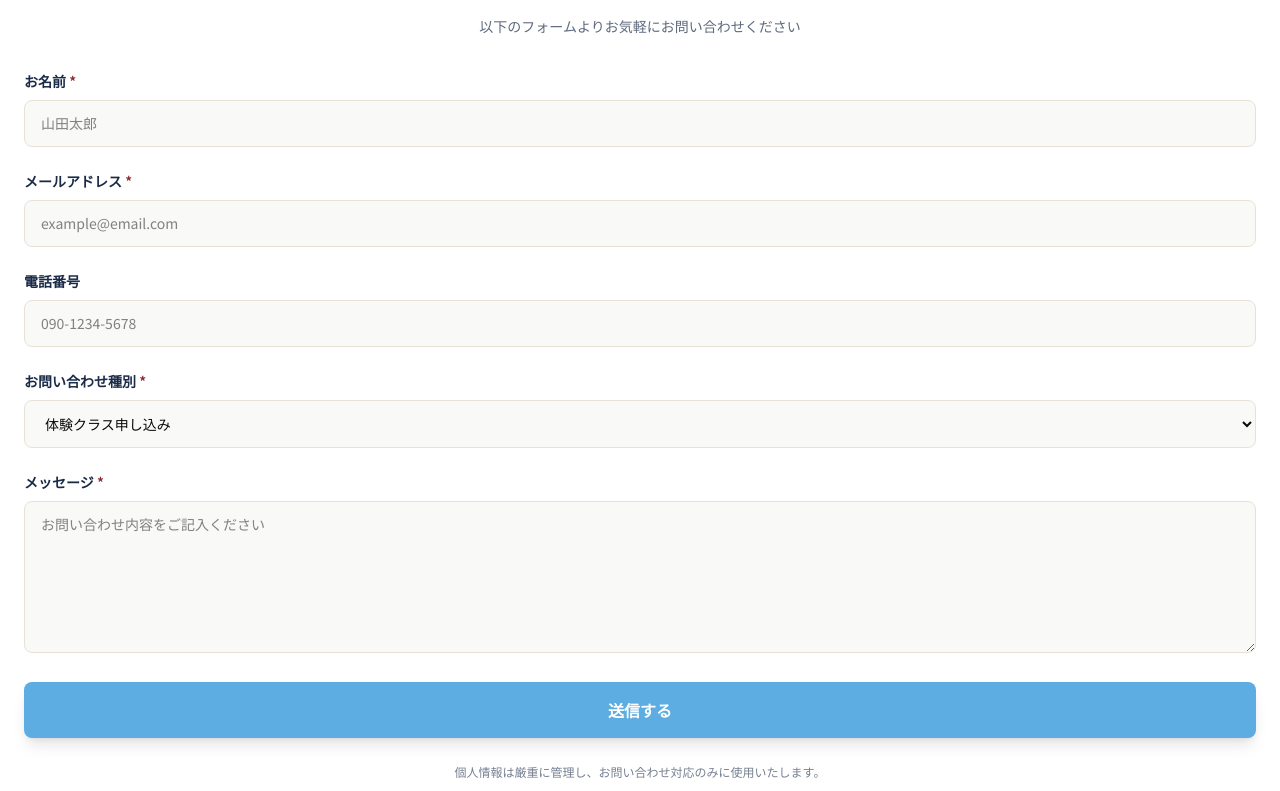
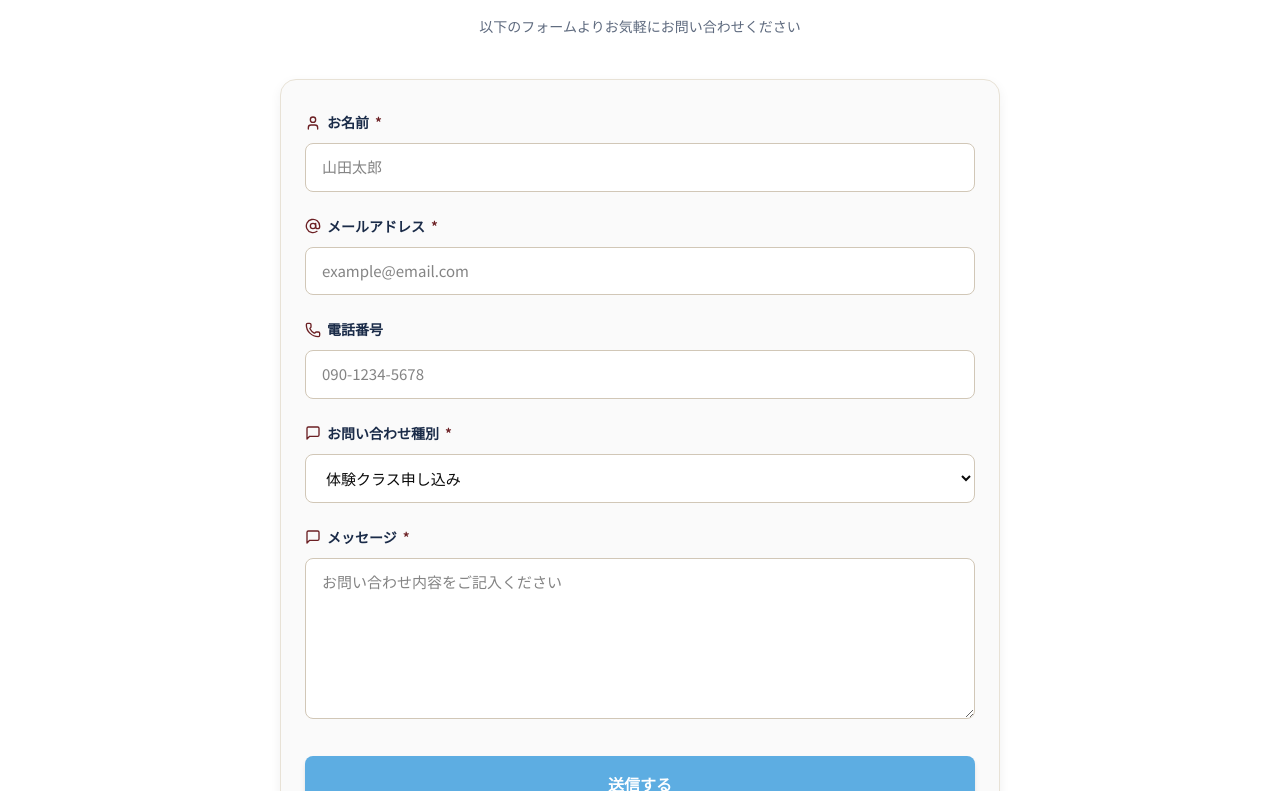
Before and after one commit to SeijiTomizawa/Peacefulmountainsystem, a React (Vite) app: page /contact in a window 1280 px wide. Shown: the part 489-1280 px from the top of the page. Built offline with nearby package versions, Linux system fonts and the light colour scheme; a web font is replaced by a local one.

Commit message:
Update files from Figma Make

```diff
--- a/package.json
+++ b/package.json
@@ -8,6 +8,7 @@
     "dev": "vite"
   },
   "dependencies": {
+    "@emailjs/browser": "^4.4.1",
     "lucide-react": "0.487.0",
     "motion": "12.23.24",
     "react-router-dom": "^7.12.0",
--- a/src/app/pages/ContactPage.tsx
+++ b/src/app/pages/ContactPage.tsx
@@ -1,6 +1,7 @@
 import { useState } from 'react';
 import type { FormEvent, ChangeEvent } from 'react';
-import { MapPin, Clock, Phone, Mail } from 'lucide-react';
+import { MapPin, Clock, Phone, Mail, User, AtSign, MessageSquare, Send } from 'lucide-react';
+import emailjs from '@emailjs/browser';
 import { useLanguage } from '../contexts/LanguageContext';
 import { translations } from '../translations/translations';
 import { NavigationDrawer } from '../components/NavigationDrawer';
@@ -14,6 +15,8 @@ export function ContactPage() {
   const [isDrawerOpen, setIsDrawerOpen] = useState(false);
   const { language } = useLanguage();
   const t = translations[language];
+  const [isSubmitting, setIsSubmitting] = useState(false);
+  const [submitStatus, setSubmitStatus] = useState<'idle' | 'success' | 'error'>('idle');
 
   const [formData, setFormData] = useState({
     name: '',
@@ -23,25 +26,62 @@ export function ContactPage() {
     message: ''
   });
 
-  const handleSubmit = (e: FormEvent) => {
+  const handleSubmit = async (e: FormEvent<HTMLFormElement>) => {
     e.preventDefault();
+    setIsSubmitting(true);
+    setSubmitStatus('idle');
 
-    // メール本文を作成
+    try {
+      // EmailJS設定 - これらの値は実際のEmailJSアカウントから取得する必要があります
+      // 現在はプレースホルダーとして設定しています
+      const SERVICE_ID = 'YOUR_SERVICE_ID';
+      const TEMPLATE_ID = 'YOUR_TEMPLATE_ID';
+      const PUBLIC_KEY = 'YOUR_PUBLIC_KEY';
+
+      // EmailJSのテンプレートパラメータ
+      const templateParams = {
+        from_name: formData.name,
+        from_email: formData.email,
+        phone: formData.phone || (language === 'jp' ? '未入力' : 'Not provided'),
+        inquiry_type: formData.inquiryType,
+        message: formData.message,
+        to_email: 'sokemiller@gmail.com',
+        language: language === 'jp' ? '日本語' : 'English'
+      };
+
+      // EmailJS使用版（アカウント設定後に有効化）
+      // await emailjs.send(SERVICE_ID, TEMPLATE_ID, templateParams, PUBLIC_KEY);
+
+      // 現在はmailtoリンクにフォールバック
       const emailBody = `
 ${language === 'jp' ? 'お名前' : 'Name'}: ${formData.name}
 ${language === 'jp' ? 'メールアドレス' : 'Email'}: ${formData.email}
-${language === 'jp' ? '電話番号' : 'Phone'}: ${formData.phone || language === 'jp' ? '未入力' : 'Not provided'}
+${language === 'jp' ? '電話番号' : 'Phone'}: ${formData.phone || (language === 'jp' ? '未入力' : 'Not provided')}
 ${language === 'jp' ? 'お問い合わせ種別' : 'Inquiry Type'}: ${formData.inquiryType}
 
 ${language === 'jp' ? 'メッセージ' : 'Message'}:
 ${formData.message}
       `.trim();
 
-    // mailto リンクを作成
       const mailtoLink = `mailto:sokemiller@gmail.com?cc=info@denkyusha.com&subject=${encodeURIComponent(language === 'jp' ? 'お問い合わせ - 泰山流護身術' : 'Contact Form - Taizan-Ryu')}&body=${encodeURIComponent(emailBody)}`;
 
-    // メールクライアントを開く
       window.location.href = mailtoLink;
+
+      setSubmitStatus('success');
+      // フォームをリセット
+      setFormData({
+        name: '',
+        email: '',
+        phone: '',
+        inquiryType: 'trial',
+        message: ''
+      });
+    } catch (error) {
+      console.error('メール送信エラー:', error);
+      setSubmitStatus('error');
+    } finally {
+      setIsSubmitting(false);
+    }
   };
 
   const handleChange = (e: ChangeEvent<HTMLInputElement | HTMLTextAreaElement | HTMLSelectElement>) => {
@@ -95,6 +135,7 @@ ${formData.message}
 
       {/* Contact Form Section */}
       <section style={{ backgroundColor: 'white' }} className="px-6 py-16">
+        <div style={{ maxWidth: '720px', margin: '0 auto' }}>
           <FadeTransition keyValue={`form-heading-${language}`}>
             <h2 style={{
               fontFamily: "'Noto Serif JP', serif",
@@ -111,7 +152,7 @@ ${formData.message}
               color: '#1A2B48',
               fontSize: '14px',
               lineHeight: '1.8',
-            marginBottom: '32px',
+              marginBottom: '40px',
               textAlign: 'center',
               opacity: 0.7
             }}>
@@ -119,18 +160,28 @@ ${formData.message}
             </p>
           </FadeTransition>
 
+          <div style={{
+            backgroundColor: '#FAFAFA',
+            border: '1px solid #E8E2D6',
+            borderRadius: '16px',
+            padding: '32px 24px',
+            boxShadow: '0 4px 12px rgba(0, 0, 0, 0.06)'
+          }}>
             <form onSubmit={handleSubmit} className="space-y-6">
               {/* Name Field */}
               <FadeTransition keyValue={`name-field-${language}`}>
                 <div>
                   <label style={{
-                display: 'block',
+                    display: 'flex',
+                    alignItems: 'center',
+                    gap: '6px',
                     fontWeight: 600,
                     color: '#1A2B48',
-                marginBottom: '8px',
+                    marginBottom: '10px',
                     fontSize: '14px'
                   }}>
-                {t.contact.page.form.nameLabel} <span style={{ color: '#8C272E' }}>*</span>
+                    <User size={16} color="#6B1F23" />
+                    {t.contact.page.form.nameLabel} <span style={{ color: '#6B1F23' }}>*</span>
                   </label>
                   <input
                     type="text"
@@ -139,11 +190,20 @@ ${formData.message}
                     value={formData.name}
                     onChange={handleChange}
                     placeholder={t.contact.page.form.namePlaceholder}
-                className="w-full px-4 py-3 border rounded-lg"
+                    className="w-full px-4 py-3 border rounded-lg transition-all"
                     style={{
-                  borderColor: '#E8E2D6',
-                  fontSize: '14px',
-                  backgroundColor: '#F9F9F7'
+                      borderColor: '#D1C7B7',
+                      fontSize: '15px',
+                      backgroundColor: 'white',
+                      outline: 'none'
+                    }}
+                    onFocus={(e) => {
+                      e.currentTarget.style.borderColor = '#5DADE2';
+                      e.currentTarget.style.boxShadow = '0 0 0 3px rgba(93, 173, 226, 0.1)';
+                    }}
+                    onBlur={(e) => {
+                      e.currentTarget.style.borderColor = '#D1C7B7';
+                      e.currentTarget.style.boxShadow = 'none';
                     }}
                   />
                 </div>
@@ -153,13 +213,16 @@ ${formData.message}
               <FadeTransition keyValue={`email-field-${language}`}>
                 <div>
                   <label style={{
-                display: 'block',
+                    display: 'flex',
+                    alignItems: 'center',
+                    gap: '6px',
                     fontWeight: 600,
                     color: '#1A2B48',
-                marginBottom: '8px',
+                    marginBottom: '10px',
                     fontSize: '14px'
                   }}>
-                {t.contact.page.form.emailLabel} <span style={{ color: '#8C272E' }}>*</span>
+                    <AtSign size={16} color="#6B1F23" />
+                    {t.contact.page.form.emailLabel} <span style={{ color: '#6B1F23' }}>*</span>
                   </label>
                   <input
                     type="email"
@@ -168,11 +231,20 @@ ${formData.message}
                     value={formData.email}
                     onChange={handleChange}
                     placeholder={t.contact.page.form.emailPlaceholder}
-                className="w-full px-4 py-3 border rounded-lg"
+                    className="w-full px-4 py-3 border rounded-lg transition-all"
                     style={{
-                  borderColor: '#E8E2D6',
-                  fontSize: '14px',
-                  backgroundColor: '#F9F9F7'
+                      borderColor: '#D1C7B7',
+                      fontSize: '15px',
+                      backgroundColor: 'white',
+                      outline: 'none'
+                    }}
+                    onFocus={(e) => {
+                      e.currentTarget.style.borderColor = '#5DADE2';
+                      e.currentTarget.style.boxShadow = '0 0 0 3px rgba(93, 173, 226, 0.1)';
+                    }}
+                    onBlur={(e) => {
+                      e.currentTarget.style.borderColor = '#D1C7B7';
+                      e.currentTarget.style.boxShadow = 'none';
                     }}
                   />
                 </div>
@@ -182,12 +254,15 @@ ${formData.message}
               <FadeTransition keyValue={`phone-field-${language}`}>
                 <div>
                   <label style={{
-                display: 'block',
+                    display: 'flex',
+                    alignItems: 'center',
+                    gap: '6px',
                     fontWeight: 600,
                     color: '#1A2B48',
-                marginBottom: '8px',
+                    marginBottom: '10px',
                     fontSize: '14px'
                   }}>
+                    <Phone size={16} color="#6B1F23" />
                     {t.contact.page.form.phoneLabel}
                   </label>
                   <input
@@ -196,11 +271,20 @@ ${formData.message}
                     value={formData.phone}
                     onChange={handleChange}
                     placeholder={t.contact.page.form.phonePlaceholder}
-                className="w-full px-4 py-3 border rounded-lg"
+                    className="w-full px-4 py-3 border rounded-lg transition-all"
                     style={{
-                  borderColor: '#E8E2D6',
-                  fontSize: '14px',
-                  backgroundColor: '#F9F9F7'
+                      borderColor: '#D1C7B7',
+                      fontSize: '15px',
+                      backgroundColor: 'white',
+                      outline: 'none'
+                    }}
+                    onFocus={(e) => {
+                      e.currentTarget.style.borderColor = '#5DADE2';
+                      e.currentTarget.style.boxShadow = '0 0 0 3px rgba(93, 173, 226, 0.1)';
+                    }}
+                    onBlur={(e) => {
+                      e.currentTarget.style.borderColor = '#D1C7B7';
+                      e.currentTarget.style.boxShadow = 'none';
                     }}
                   />
                 </div>
@@ -210,24 +294,37 @@ ${formData.message}
               <FadeTransition keyValue={`inquiry-type-field-${language}`}>
                 <div>
                   <label style={{
-                display: 'block',
+                    display: 'flex',
+                    alignItems: 'center',
+                    gap: '6px',
                     fontWeight: 600,
                     color: '#1A2B48',
-                marginBottom: '8px',
+                    marginBottom: '10px',
                     fontSize: '14px'
                   }}>
-                {t.contact.page.form.inquiryTypeLabel} <span style={{ color: '#8C272E' }}>*</span>
+                    <MessageSquare size={16} color="#6B1F23" />
+                    {t.contact.page.form.inquiryTypeLabel} <span style={{ color: '#6B1F23' }}>*</span>
                   </label>
                   <select
                     name="inquiryType"
                     required
                     value={formData.inquiryType}
                     onChange={handleChange}
-                className="w-full px-4 py-3 border rounded-lg"
+                    className="w-full px-4 py-3 border rounded-lg transition-all"
                     style={{
-                  borderColor: '#E8E2D6',
-                  fontSize: '14px',
-                  backgroundColor: '#F9F9F7'
+                      borderColor: '#D1C7B7',
+                      fontSize: '15px',
+                      backgroundColor: 'white',
+                      outline: 'none',
+                      cursor: 'pointer'
+                    }}
+                    onFocus={(e) => {
+                      e.currentTarget.style.borderColor = '#5DADE2';
+                      e.currentTarget.style.boxShadow = '0 0 0 3px rgba(93, 173, 226, 0.1)';
+                    }}
+                    onBlur={(e) => {
+                      e.currentTarget.style.borderColor = '#D1C7B7';
+                      e.currentTarget.style.boxShadow = 'none';
                     }}
                   >
                     <option value="trial">{t.contact.page.form.inquiryTypes.trial}</option>
@@ -242,13 +339,16 @@ ${formData.message}
               <FadeTransition keyValue={`message-field-${language}`}>
                 <div>
                   <label style={{
-                display: 'block',
+                    display: 'flex',
+                    alignItems: 'center',
+                    gap: '6px',
                     fontWeight: 600,
                     color: '#1A2B48',
-                marginBottom: '8px',
+                    marginBottom: '10px',
                     fontSize: '14px'
                   }}>
-                {t.contact.page.form.messageLabel} <span style={{ color: '#8C272E' }}>*</span>
+                    <MessageSquare size={16} color="#6B1F23" />
+                    {t.contact.page.form.messageLabel} <span style={{ color: '#6B1F23' }}>*</span>
                   </label>
                   <textarea
                     name="message"
@@ -257,12 +357,21 @@ ${formData.message}
                     onChange={handleChange}
                     placeholder={t.contact.page.form.messagePlaceholder}
                     rows={6}
-                className="w-full px-4 py-3 border rounded-lg"
+                    className="w-full px-4 py-3 border rounded-lg transition-all"
                     style={{
-                  borderColor: '#E8E2D6',
-                  fontSize: '14px',
-                  backgroundColor: '#F9F9F7',
-                  resize: 'vertical'
+                      borderColor: '#D1C7B7',
+                      fontSize: '15px',
+                      backgroundColor: 'white',
+                      resize: 'vertical',
+                      outline: 'none'
+                    }}
+                    onFocus={(e) => {
+                      e.currentTarget.style.borderColor = '#5DADE2';
+                      e.currentTarget.style.boxShadow = '0 0 0 3px rgba(93, 173, 226, 0.1)';
+                    }}
+                    onBlur={(e) => {
+                      e.currentTarget.style.borderColor = '#D1C7B7';
+                      e.currentTarget.style.boxShadow = 'none';
                     }}
                   />
                 </div>
@@ -272,19 +381,26 @@ ${formData.message}
               <FadeTransition keyValue={`submit-button-${language}`}>
                 <button
                   type="submit"
-              className="w-full px-6 py-4 rounded-lg shadow-lg"
+                  className="w-full px-6 py-4 rounded-lg shadow-md"
                   style={{
                     backgroundColor: COLORS.buttonPrimary,
                     color: 'white',
                     fontSize: '16px',
                     fontWeight: 600,
-                transition: 'all 0.3s ease'
+                    transition: 'all 0.3s ease',
+                    border: 'none',
+                    cursor: 'pointer',
+                    marginTop: '8px'
                   }}
                   onMouseEnter={(e) => {
                     e.currentTarget.style.backgroundColor = COLORS.buttonPrimaryHover;
+                    e.currentTarget.style.transform = 'translateY(-2px)';
+                    e.currentTarget.style.boxShadow = '0 8px 16px rgba(93, 173, 226, 0.3)';
                   }}
                   onMouseLeave={(e) => {
                     e.currentTarget.style.backgroundColor = COLORS.buttonPrimary;
+                    e.currentTarget.style.transform = 'translateY(0)';
+                    e.currentTarget.style.boxShadow = '0 4px 6px rgba(0, 0, 0, 0.1)';
                   }}
                 >
                   {t.contact.page.form.submitButton}
@@ -297,11 +413,14 @@ ${formData.message}
                 color: '#1A2B48',
                 opacity: 0.6,
                 textAlign: 'center',
-            lineHeight: '1.6'
+                lineHeight: '1.6',
+                marginTop: '16px'
               }}>
                 {t.contact.page.form.privacyNote}
               </p>
             </form>
+          </div>
+        </div>
       </section>
 
       {/* Dojo Information Section */}
```
Lines whose indentation alone changed are shown as unchanged.
